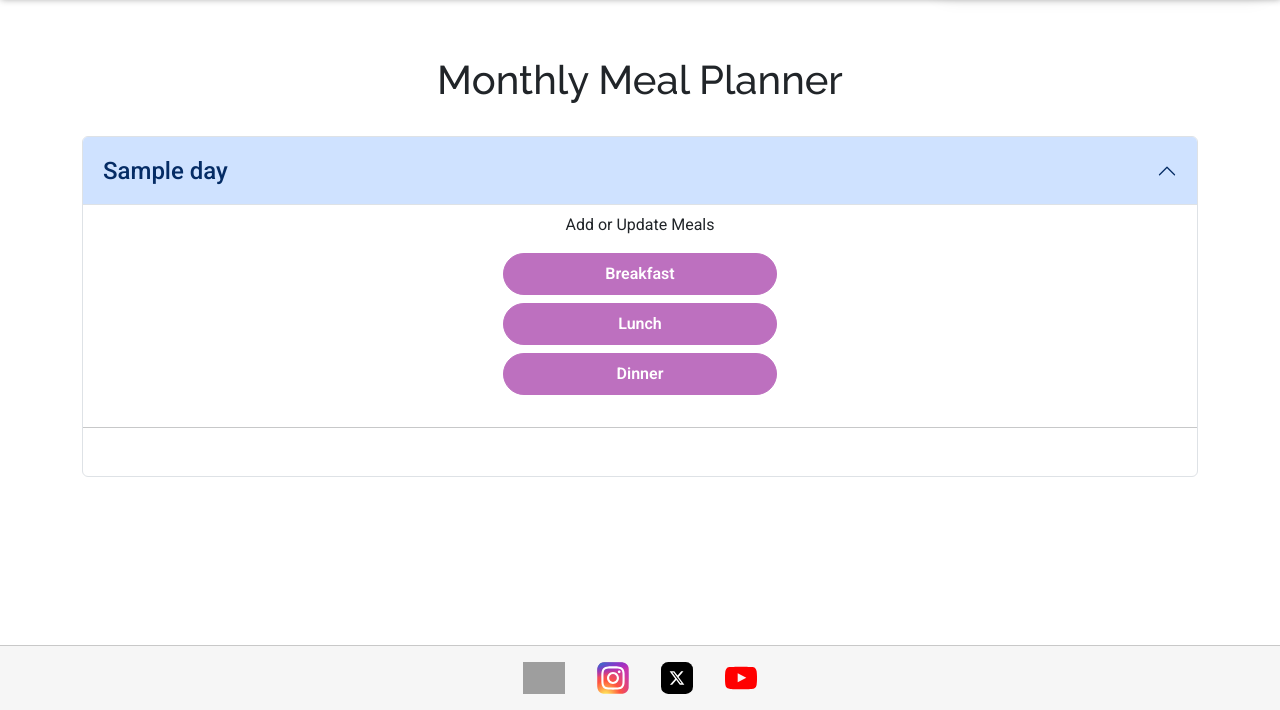
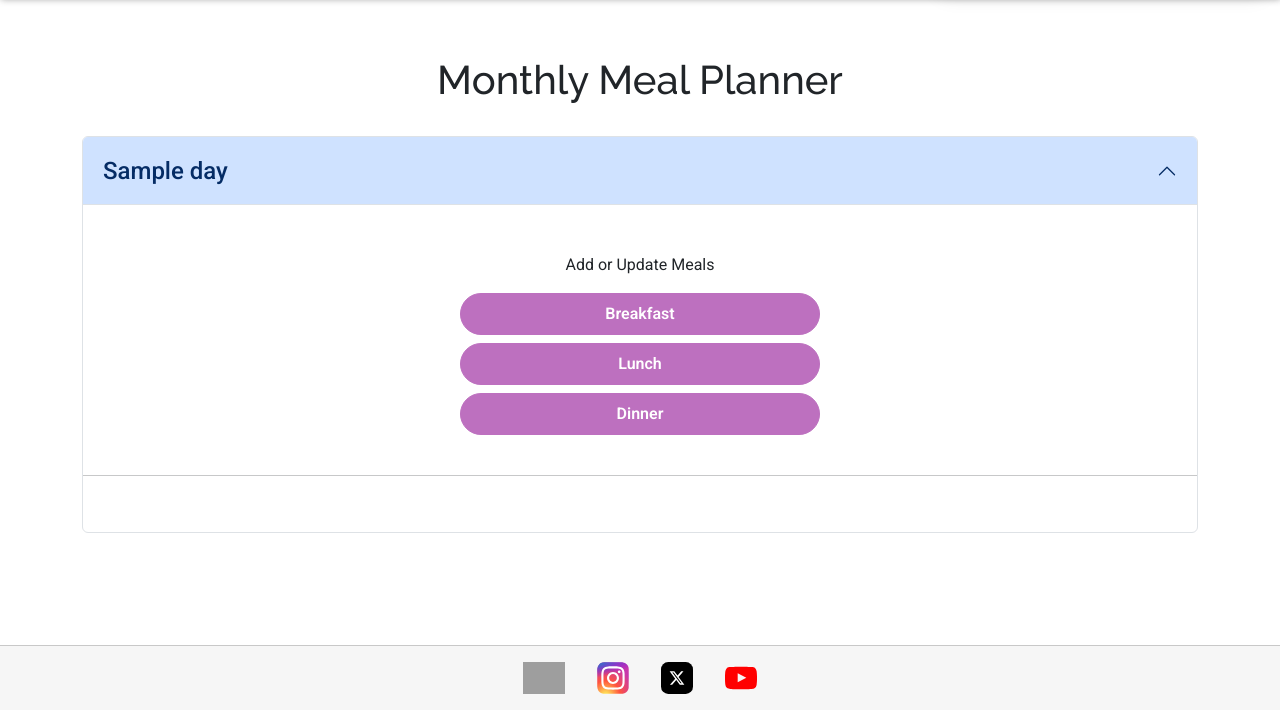
Before and after one commit to mildred-prog/recipe_book, a Django app: template meal_planner/templates/meal_planner/meal_planner.html in a window 1280 px wide, after a click that opens the changed part. Shown: the part 90-800 px from the top of the page. Run offline with Django 4.2, Linux system fonts and the light colour scheme; tables that the repository leaves empty hold one stand-in row (values such as "Sample post"); the template is opened without the code that fills it: values that come from a table or form of the project are taken from there, most other values are stand-ins (such as "Sample title", 1, 10 or a date in 2020); some libraries are stand-ins or nearby versions; grey boxes are pictures that could not be loaded.

Commit message:
Refactor meal planner template for improved layout and styling of meal options

```diff
--- a/meal_planner/templates/meal_planner/meal_planner.html
+++ b/meal_planner/templates/meal_planner/meal_planner.html
@@ -20,14 +20,16 @@
             <div id="collapse{{forloop.counter}}" class="accordion-collapse collapse" aria-labelledby="heading{{forloop.counter}}"
                 data-bs-parent="#accordionExample">
 
-                <div class="d-flex flex-column align-items-center p-2">
-                    <p>Add or Update Meals</p>
-                    <a href="{% url 'get_meals' day 'breakfast' %}" class="btn btn-primary w-25 mb-2">Breakfast</a>
-                    <a href="{% url 'get_meals' day 'lunch' %}" class="btn btn-primary w-25 mb-2">Lunch</a>
-                    <a href="{% url 'get_meals' day 'dinner' %}" class="btn btn-primary w-25 mb-2">Dinner</a>
+                <div class="d-flex flex-column align-items-center p-3">
+                    <p class="text-center mb-3">Add or Update Meals</p>
+                    <div class="d-grid gap-2 col-12 col-md-6 col-lg-4">
+                        <a href="{% url 'get_meals' day 'breakfast' %}" class="btn btn-primary">Breakfast</a>
+                        <a href="{% url 'get_meals' day 'lunch' %}" class="btn btn-primary">Lunch</a>
+                        <a href="{% url 'get_meals' day 'dinner' %}" class="btn btn-primary">Dinner</a>
+                    </div>
                 </div>
 
-                <hr>
+                <hr class="my-4">
 
                 <div class="accordion-body">
                     {% for meal in meals %}
```
